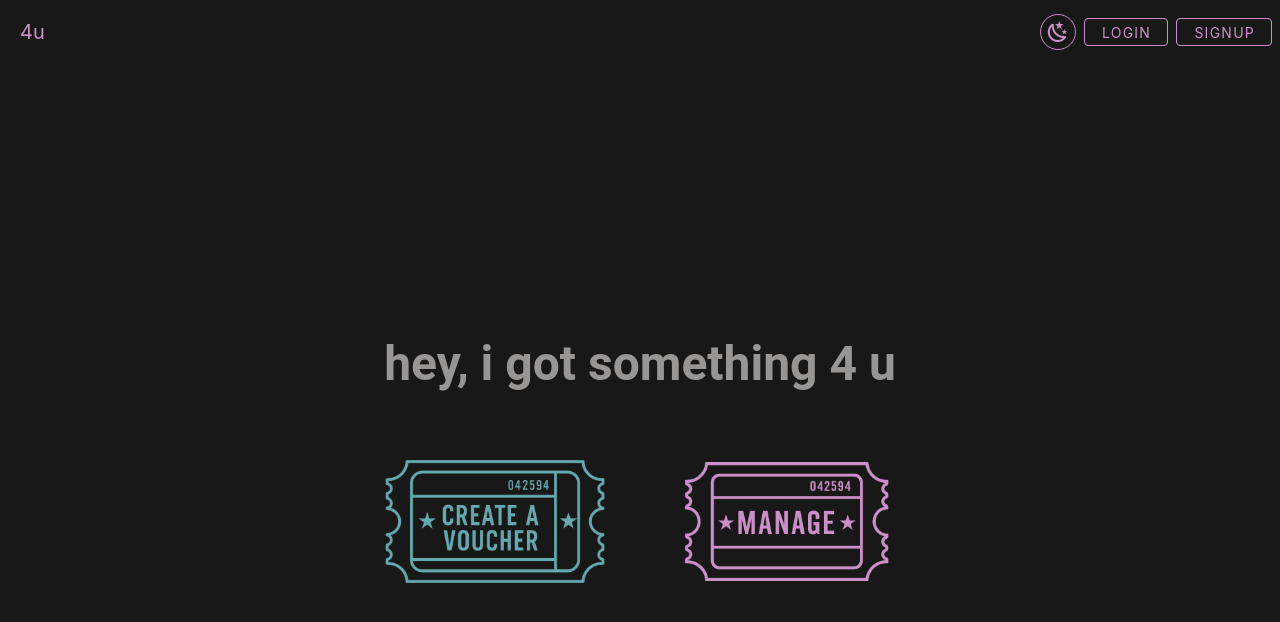
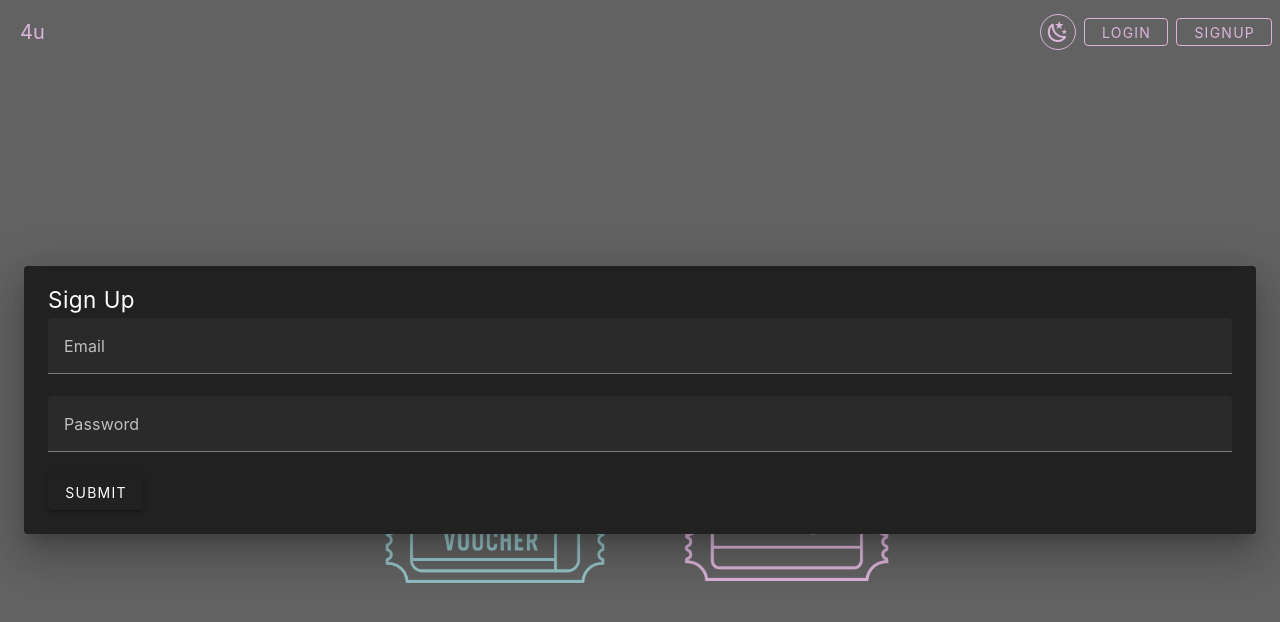
Before and after one commit to tiirent/voucher, a Vue app in the folder client/: page / in a window 1280 px wide. Both pictures are taken after a click on the button "SIGNUP". Shown: the top 622 px of the page. Built offline with nearby package versions, Linux system fonts and the light colour scheme; no server answers.

Commit message:
init signup

```diff
--- a/client/src/components/AppNavbar.vue
+++ b/client/src/components/AppNavbar.vue
@@ -2,15 +2,36 @@
 // Component for the main navigation bar
 import { useRouter } from 'vue-router'
 import { useTheme } from 'vuetify'
+import { ref } from 'vue'
+import { supabase } from '@/lib/supabase'
+import SignupDialog from './SignupDialog.vue'
 
 const router = useRouter()
 const theme = useTheme()
+const isSignupDialogOpen = ref(false)
+const email = ref('')
+const password = ref('')
+const errorMessage = ref('')
+const successMessage = ref('')
+
 const navigateTo = (path: string) => {
   router.push(path)
 }
 const toggleTheme = () => {
   const currentTheme = theme.global.name.value
   theme.global.name.value = currentTheme === 'light' ? 'dark' : 'light'
+}
+
+const handleSignup = async () => {
+  const { data, error } = await supabase.auth.signUp({ email: email.value, password: password.value })
+  if (error) {
+    errorMessage.value = error.message
+    successMessage.value = ''
+  } else {
+    successMessage.value = 'Sign up successful! Please check your email.'
+    errorMessage.value = ''
+    isSignupDialogOpen.value = false
+  }
 }
 </script>
 
@@ -24,11 +45,11 @@ const toggleTheme = () => {
     <v-btn color="primary" variant="outlined" class="mr-2" density="comfortable">
       Login
     </v-btn>
-    <v-btn color="primary" variant="outlined" class="mr-2" density="comfortable">
+    <v-btn color="primary" variant="outlined" class="mr-2" density="comfortable" @click="isSignupDialogOpen = true">
       Signup
     </v-btn>
-
   </v-app-bar>
+  <SignupDialog v-model="isSignupDialogOpen" />
 </template>
 
 <style scoped>
--- /dev/null
+++ b/client/src/components/SignupDialog.vue
@@ -0,0 +1,43 @@
+<script setup lang="ts">
+import { ref, defineProps, defineEmits } from 'vue'
+import { supabase } from '@/lib/supabase'
+
+// Define props for dialog visibility
+const props = defineProps({
+  showDialog: Boolean
+})
+
+const emit = defineEmits(['update:showDialog'])
+
+const email = ref('')
+const password = ref('')
+const errorMessage = ref('')
+const successMessage = ref('')
+
+const handleSignup = async () => {
+  const { data, error } = await supabase.auth.signUp({ email: email.value, password: password.value })
+  if (error) {
+    errorMessage.value = error.message
+    successMessage.value = ''
+  } else {
+    successMessage.value = 'Sign up successful! Please check your email.'
+    errorMessage.value = ''
+    emit('update:showDialog', false)  // Close the dialog
+  }
+}
+</script>
+
+<template>
+  <v-dialog :model-value="props.showDialog" @update:model-value="emit('update:showDialog', $event)">
+    <v-card>
+      <v-card-text>
+        <h2>Sign Up</h2>
+        <v-text-field v-model="email" label="Email" type="email"></v-text-field>
+        <v-text-field v-model="password" label="Password" type="password"></v-text-field>
+        <v-btn @click="handleSignup">Submit</v-btn>
+        <p v-if="errorMessage" style="color: red;">{{ errorMessage }}</p>
+        <p v-if="successMessage" style="color: green;">{{ successMessage }}</p>
+      </v-card-text>
+    </v-card>
+  </v-dialog>
+</template>
```
